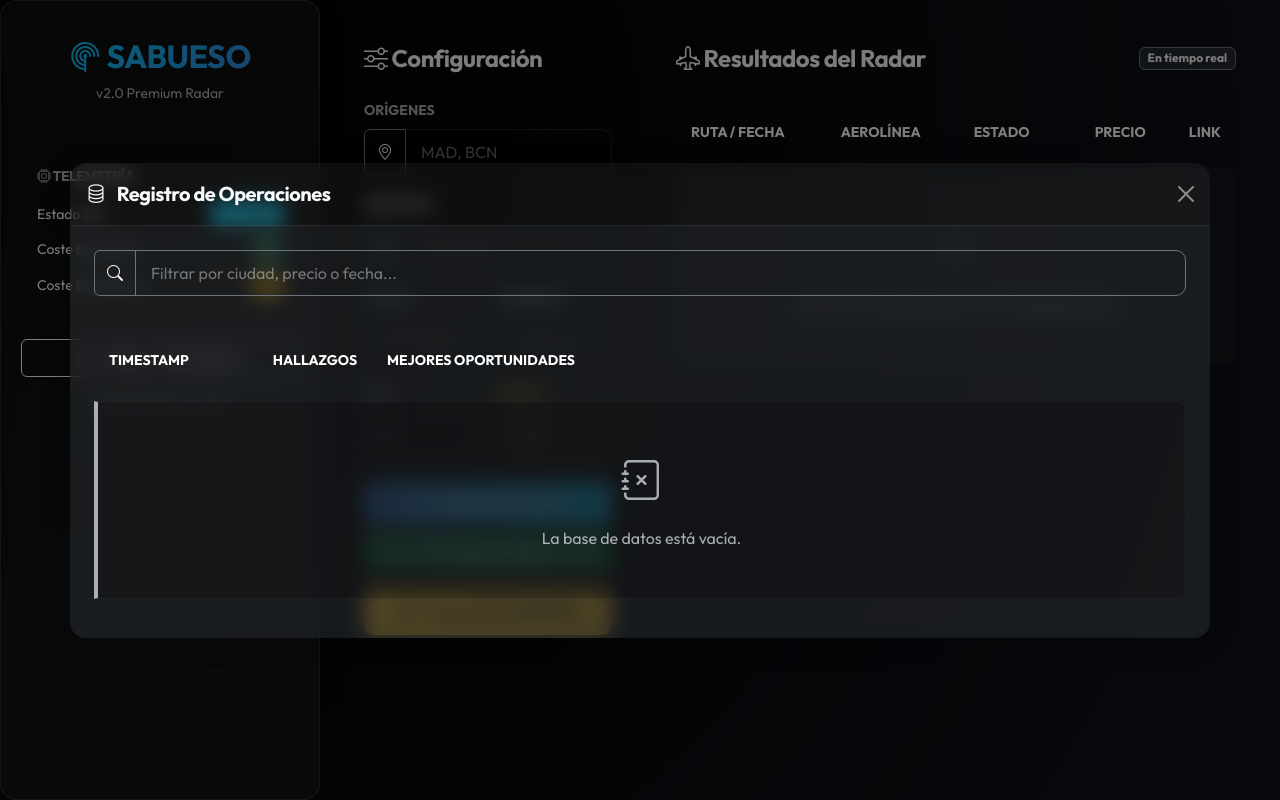
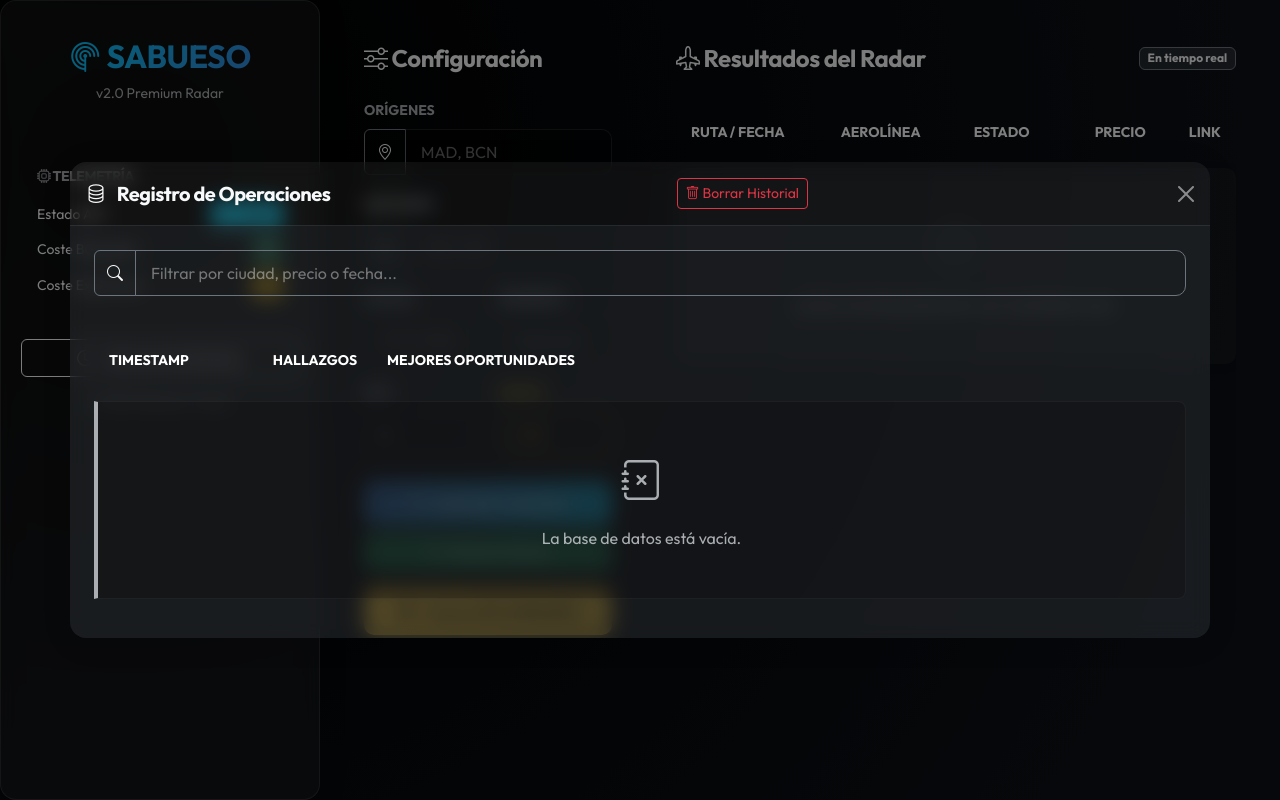
Before and after one commit to TrookeM/sabueso-vuelos, a Flask app: page / in a window 1280 px wide, after a click on "Historial de Batidas". Run offline with Flask 3, Linux system fonts and the light colour scheme; data that the repository does not hold is empty.

Commit message:
added clear history button

```diff
--- a/app.py
+++ b/app.py
@@ -5,6 +5,7 @@ import urllib.parse
 import os
 import json
 from dotenv import load_dotenv
+import concurrent.futures
 
 load_dotenv()
 
@@ -43,6 +44,9 @@ def buscar_en_api(conf):
     fechas_ida = [f.strip() for f in conf["fechas_ida"].split(",") if f.strip()]
     fechas_vuelta = [f.strip() for f in conf["fechas_vuelta"].split(",")] if conf.get("fechas_vuelta") else []
 
+    # Preparar lista de tareas para ejecución paralela
+    tareas = []
+
     for origen in origenes_lista:
         for destino in destinos_lista:
             for idx, f_ida in enumerate(fechas_ida):
@@ -60,62 +64,74 @@ def buscar_en_api(conf):
                 }
                 if f_vuelta: params["return_date"] = f_vuelta
 
-                try:
-                    response = requests.get(url, params=params)
-                    data = response.json()
-                    if "error" in data: continue
+                tareas.append((origen, destino, f_ida, f_vuelta, params))
 
-                    nivel_precio = "⚪ Normal"
-                    if "price_insights" in data:
-                        nivel = data["price_insights"].get("price_level", "")
-                        if nivel == "low": nivel_precio = "🟢 BARATO"
-                        elif nivel == "high": nivel_precio = "🔴 CARO"
-                        elif nivel == "typical": nivel_precio = "⚪ NORMAL"
+    def procesar_busqueda(tarea):
+        origen, destino, f_ida, f_vuelta, params = tarea
+        resultados_locales = []
+        try:
+            response = requests.get(url, params=params)
+            data = response.json()
+            if "error" in data: return []
 
-                    vuelos = data.get("best_flights", []) + data.get("other_flights", [])
-                    for vuelo in vuelos:
-                        precio_total = vuelo.get("price", 0)
-                        if not precio_total: continue
-                        precio_pp = precio_total / int(conf["pasajeros"])
+            nivel_precio = "⚪ Normal"
+            if "price_insights" in data:
+                nivel = data["price_insights"].get("price_level", "")
+                if nivel == "low": nivel_precio = "🟢 BARATO"
+                elif nivel == "high": nivel_precio = "🔴 CARO"
+                elif nivel == "typical": nivel_precio = "⚪ NORMAL"
 
-                        tramos = vuelo.get("flights", [])
-                        aerolinea = "Varias"
-                        logo = ""
-                        duracion_minutos = 0
-                        escalas = 0
+            vuelos = data.get("best_flights", []) + data.get("other_flights", [])
+            for vuelo in vuelos:
+                precio_total = vuelo.get("price", 0)
+                if not precio_total: continue
+                precio_pp = precio_total / int(conf["pasajeros"])
 
-                        if tramos:
-                            aerolinea = tramos[0].get("airline", "Varias")
-                            logo = tramos[0].get("airline_logo", "")
-                            duracion_minutos = vuelo.get("total_duration", 0)
+                tramos = vuelo.get("flights", [])
+                aerolinea = "Varias"
+                logo = ""
+                duracion_minutos = 0
+                escalas = 0
 
-                            # Calcular escalas (tramos - 1)
-                            escalas = len(tramos) - 1
+                if tramos:
+                    aerolinea = tramos[0].get("airline", "Varias")
+                    logo = tramos[0].get("airline_logo", "")
+                    duracion_minutos = vuelo.get("total_duration", 0)
 
-                        # Formatear duración
-                        horas = duracion_minutos // 60
-                        minutos = duracion_minutos % 60
-                        duracion_fmt = f"{horas}h {minutos}m"
+                    # Calcular escalas (tramos - 1)
+                    escalas = len(tramos) - 1
 
-                        query_vuelo = f"Vuelos desde {origen} a {destino} el {f_ida}"
-                        if f_vuelta: query_vuelo += f" y vuelta el {f_vuelta}"
-                        enlace_google = f"https://www.google.com/travel/flights?q={urllib.parse.quote(query_vuelo)}"
+                # Formatear duración
+                horas = duracion_minutos // 60
+                minutos = duracion_minutos % 60
+                duracion_fmt = f"{horas}h {minutos}m"
 
-                        resultados.append({
-                            "origen": origen,
-                            "destino": destino,
-                            "fecha_detectada": f_ida,
-                            "fecha_vuelta": f_vuelta if f_vuelta else "",
-                            "aerolinea": aerolinea,
-                            "logo_aerolinea": logo,
-                            "duracion": duracion_fmt,
-                            "escalas": escalas,
-                            "precio_total": round(precio_total, 2),
-                            "precio_pp": round(precio_pp, 2),
-                            "estado_precio": nivel_precio,
-                            "enlace": enlace_google
-                        })
-                except Exception as e: print(f"Error procesando {origen}-{destino}: {e}")
+                query_vuelo = f"Vuelos desde {origen} a {destino} el {f_ida}"
+                if f_vuelta: query_vuelo += f" y vuelta el {f_vuelta}"
+                enlace_google = f"https://www.google.com/travel/flights?q={urllib.parse.quote(query_vuelo)}"
+
+                resultados_locales.append({
+                    "origen": origen,
+                    "destino": destino,
+                    "fecha_detectada": f_ida,
+                    "fecha_vuelta": f_vuelta if f_vuelta else "",
+                    "aerolinea": aerolinea,
+                    "logo_aerolinea": logo,
+                    "duracion": duracion_fmt,
+                    "escalas": escalas,
+                    "precio_total": round(precio_total, 2),
+                    "precio_pp": round(precio_pp, 2),
+                    "estado_precio": nivel_precio,
+                    "enlace": enlace_google
+                })
+        except Exception as e: print(f"Error procesando {origen}-{destino}: {e}")
+        return resultados_locales
+
+    # Ejecutar en paralelo (max 5 workers para no saturar si hay muchas tareas)
+    with concurrent.futures.ThreadPoolExecutor(max_workers=5) as executor:
+        futuros = [executor.submit(procesar_busqueda, tarea) for tarea in tareas]
+        for futuro in concurrent.futures.as_completed(futuros):
+            resultados.extend(futuro.result())
 
     resultados_filtrados = [r for r in resultados if r["precio_pp"] <= float(conf["precio_maximo_pp"])]
     return sorted(resultados_filtrados, key=lambda x: x["precio_pp"])
@@ -209,6 +225,12 @@ def ver_historial():
         with open("historial.json", 'r') as f: return jsonify(json.load(f))
     return jsonify([])
 
+@app.route('/api/borrar_historial', methods=['POST'])
+def borrar_historial():
+    if os.path.exists("historial.json"):
+        os.remove("historial.json")
+    return jsonify({"status": "success", "message": "Historial eliminado."})
+
 @app.route('/api/uso', methods=['GET'])
 def obtener_uso_api():
     try:
--- a/static/js/main.js
+++ b/static/js/main.js
@@ -260,6 +260,26 @@ function initModalHistorial() {
             });
         });
     }
+
+    // Delete History
+    const btnBorrar = document.getElementById('btnBorrarHistorial');
+    if (btnBorrar) {
+        btnBorrar.addEventListener('click', async () => {
+            if (!confirm("⚠️ ¿Estás seguro de que quieres borrar TTODO el historial? No se puede deshacer.")) return;
+
+            try {
+                const res = await fetch('/api/borrar_historial', { method: 'POST' });
+                const data = await res.json();
+
+                if (data.status === 'success') {
+                    const tbody = document.querySelector('#tablaHistorial tbody');
+                    if (tbody) tbody.innerHTML = '<tr><td colspan="3" class="text-center text-muted py-5"><i class="bi bi-journal-x fs-1 d-block mb-3"></i>La base de datos está vacía.</td></tr>';
+                }
+            } catch (e) {
+                alert("Error al borrar el historial.");
+            }
+        });
+    }
 }
 
 function renderHistorial(data, tbody) {
--- a/templates/index.html
+++ b/templates/index.html
@@ -181,6 +181,11 @@
             <div class="modal-content glass border-0 text-light">
                 <div class="modal-header border-secondary border-opacity-25">
                     <h5 class="modal-title"><i class="bi bi-database me-2"></i> Registro de Operaciones</h5>
+                    <div class="ms-auto me-3">
+                        <button class="btn btn-sm btn-outline-danger" id="btnBorrarHistorial">
+                            <i class="bi bi-trash"></i> Borrar Historial
+                        </button>
+                    </div>
                     <button type="button" class="btn-close btn-close-white" data-bs-dismiss="modal"
                         aria-label="Close"></button>
                 </div>
```
